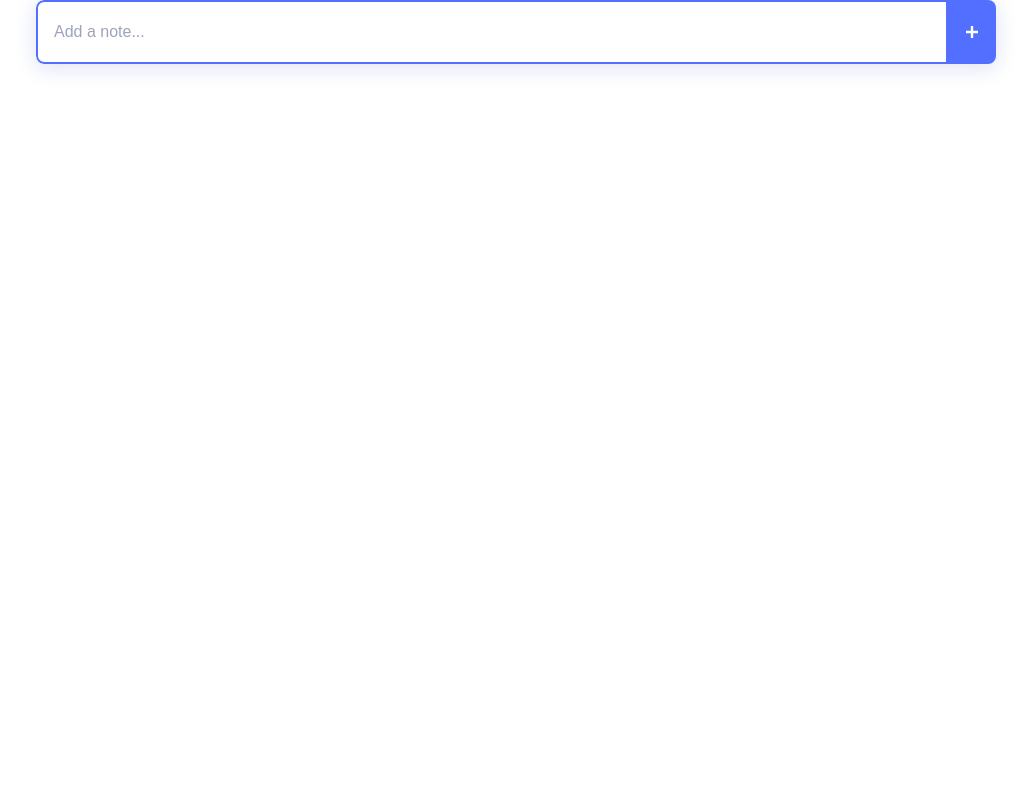
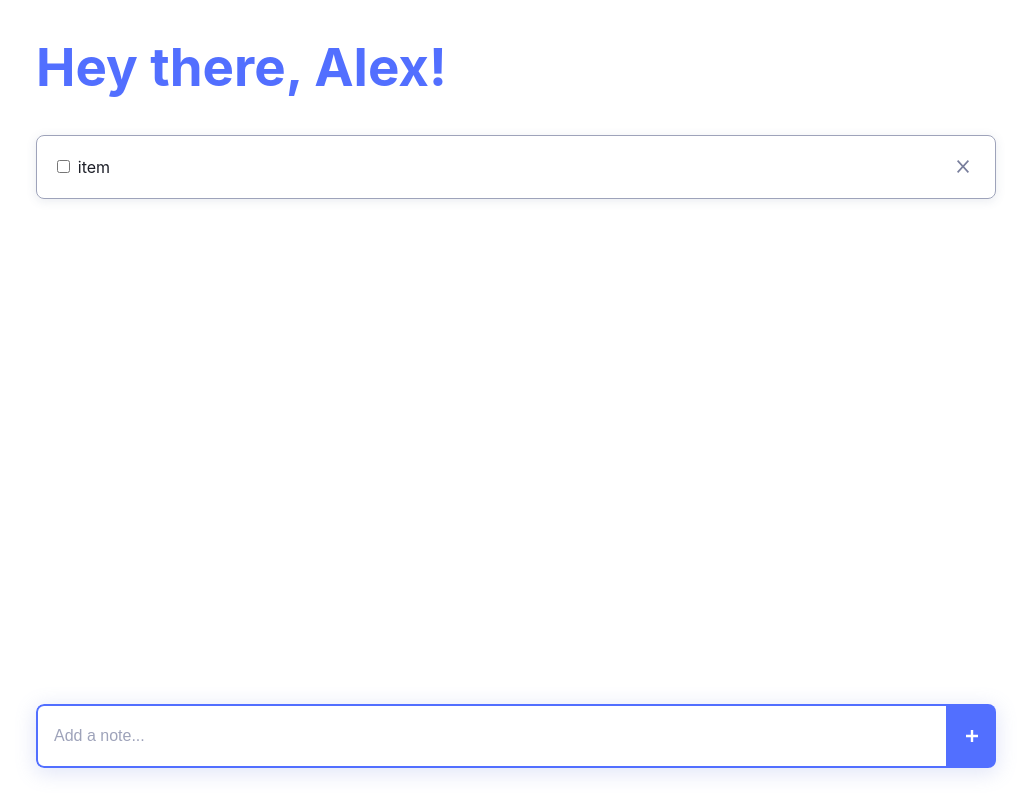
Before and after one commit to WWPHacks22/To-Do-List, a React (Create React App) app: page / in a window 1280 px wide. Shown: the whole page, without its empty margins (124-1155 px from the left). Built offline with nearby package versions, Linux system fonts and the light colour scheme; the HTML template or start-up script is replaced by a standard one.

Commit message:
Add Item component

```diff
--- a/src/App.js
+++ b/src/App.js
@@ -1,10 +1,17 @@
 import './App.css';
-// import the component
+// import the components
+import Item from './Item';
 import Add from './Add';
 
 function App() {
   return (
     <div className="app">
+      <div className="top">
+        <h1 className="title">Hey there, Alex!</h1>
+        <div className="list">
+          <Item text="item" checked={false} id="1" />
+        </div>
+      </div>
       {/* use the component! */}
       <Add></Add>
     </div>
--- /dev/null
+++ b/src/Item/index.js
@@ -0,0 +1,22 @@
+import './index.css';
+
+function Item({ text, completed, id }) {
+  return (
+    <div className="item">
+      <input
+        type="checkbox"
+        id={`item ${id}`}
+        className="item-check"
+        checked={completed}
+      />
+      <label htmlFor={`item ${id}`} className="item-text">
+        {text}
+      </label>
+      <button className="remove">
+        <img src="icons/close.svg" alt="X" />
+      </button>
+    </div>
+  );
+}
+
+export default Item;
```
